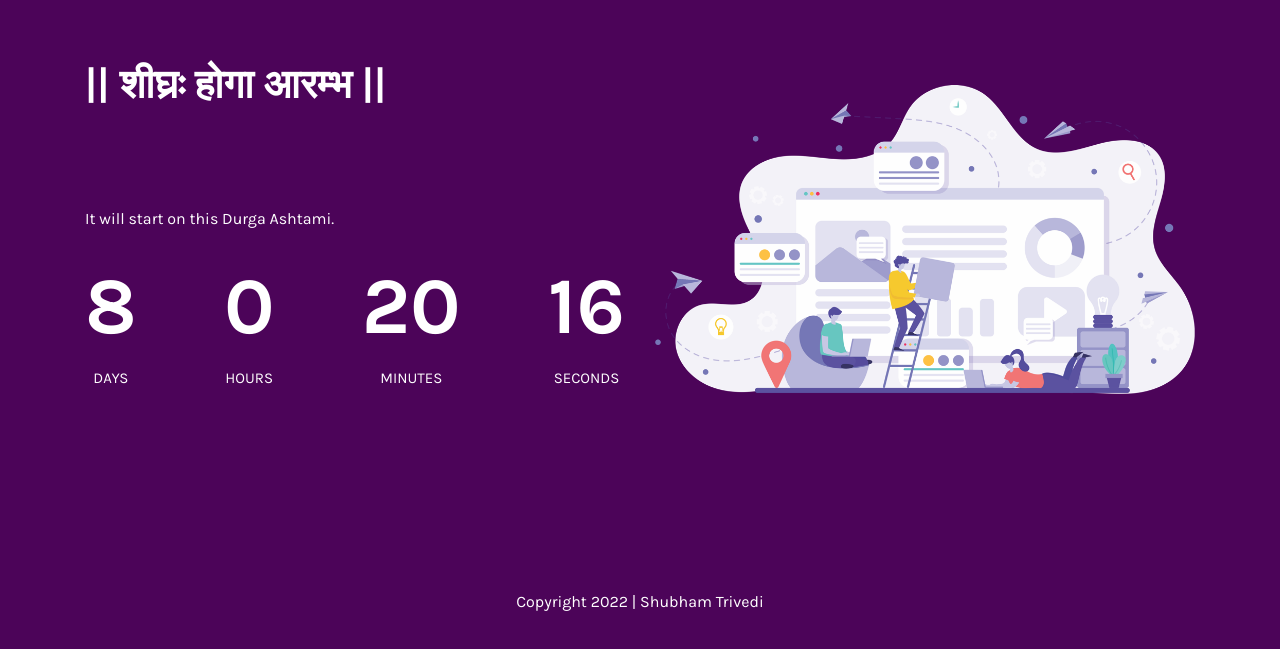
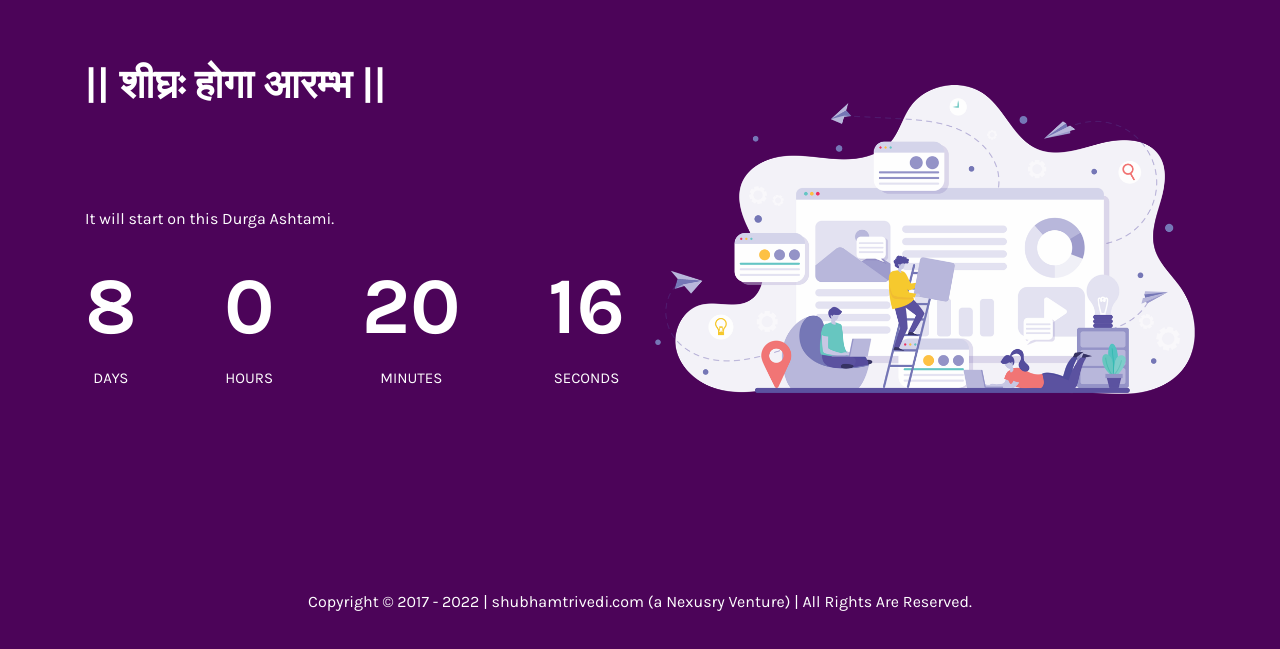
Before and after one commit to deploywithshubham/shubhamtrivedi.com, a website: page index.html in a window 1280 px wide. Shown: the part 111-760 px from the top of the page. Drawn offline with nearby package versions, Linux system fonts and the light colour scheme.

Commit message:
update 1.2

```diff
--- a/index.html
+++ b/index.html
@@ -52,7 +52,7 @@
     <footer class="text-center">
         </nav>
         <p class="footer-text mb-0">
-            Copyright 2022 | Shubham Trivedi
+            Copyright © 2017 - 2022 | shubhamtrivedi.com (a Nexusry Venture) | All Rights Are Reserved.
         </p>
     </footer>
 
```
Also changed, not shown: 1 other file.
